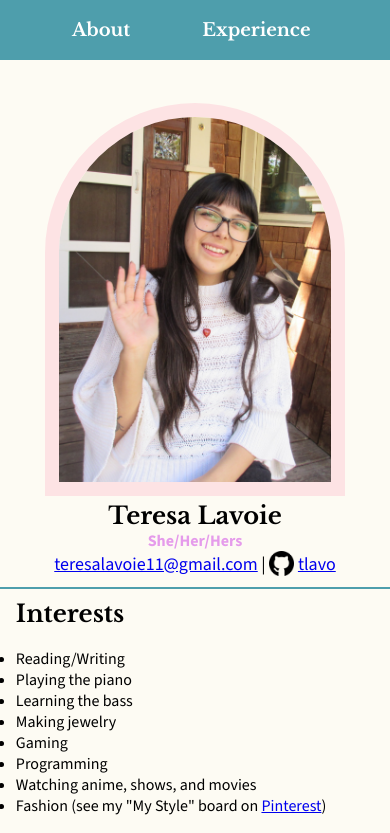
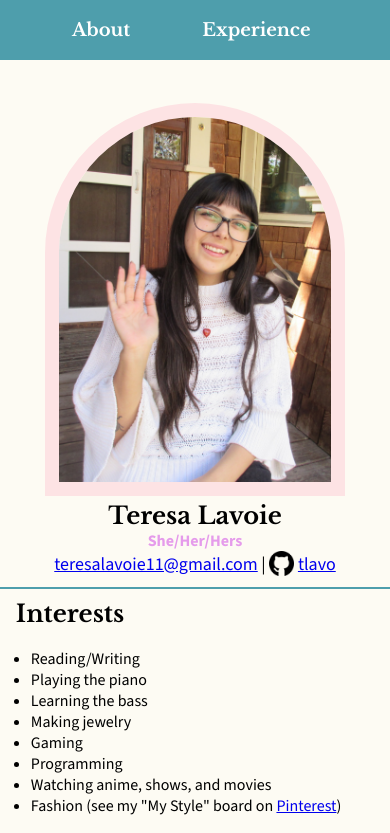
Before and after one commit to tlavo/TLavoie, a React (Create React App) app in the folder portfolio/: page /TLavoie/interests in a window 390 px wide. Shown: the top 833 px of the page. Built offline with nearby package versions, Linux system fonts and the light colour scheme.

Commit message:
small format error fix when changing className's

```diff
--- a/portfolio/src/components/ContactForm.css
+++ b/portfolio/src/components/ContactForm.css
@@ -114,7 +114,7 @@
     .contact-inputs {
         width: 80vw;
     }
-    .liststyle {
+    .contact-liststyle {
         margin-left: 0;
         margin-bottom: 15px;
     }
```
